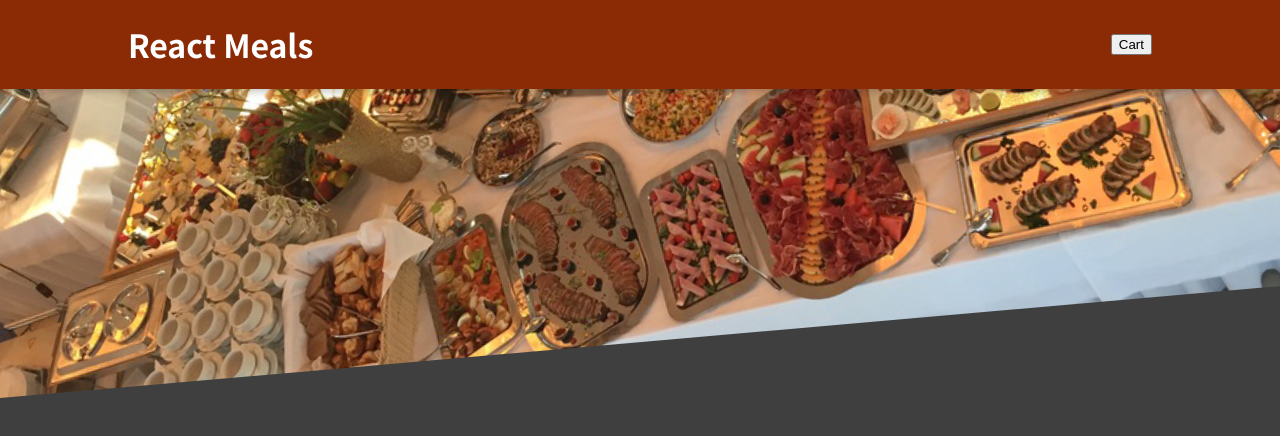
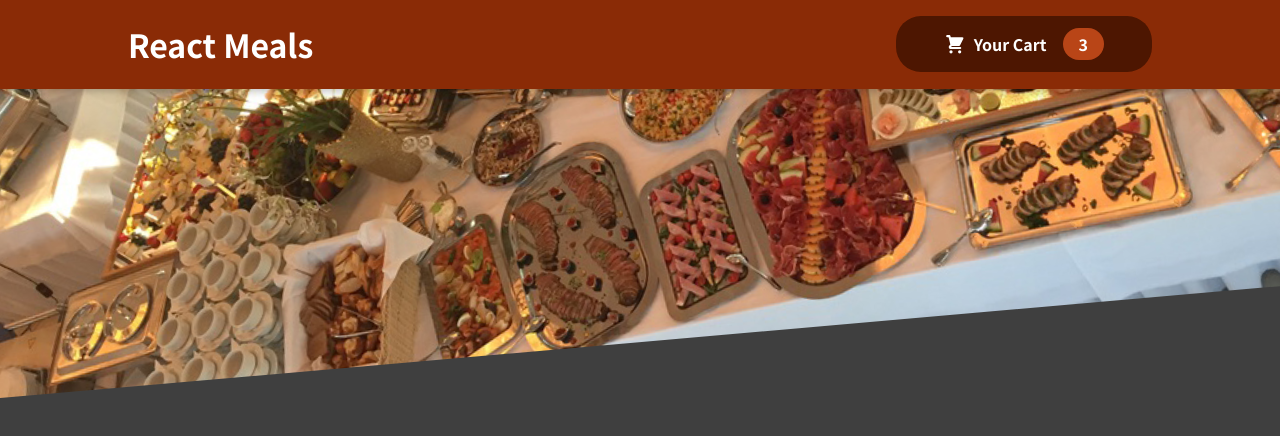
Before and after one commit to anshgandhi/reactjs-practice-projects, a React (Create React App) app in the folder food-ordering-app/: page / in a window 1280 px wide. Shown: the top 436 px of the page. Built offline with nearby package versions, Linux system fonts and the light colour scheme.

Commit message:
header cart icon

```diff
--- /dev/null
+++ b/food-ordering-app/src/components/Cart/CartIcon.js
@@ -0,0 +1,13 @@
+const CartIcon = (props) => {
+  return (
+    <svg
+      xmlns="https://www.w3.org/2000/svg"
+      viewBox="0 0 20 20"
+      fill="currentColor"
+    >
+      <path d="M3 1a1 1 0 000 2h1.22l.305 1.222a.997.997 0 00.01.042l1.358 5.43-.893.892C3.74 11.846 4.632 14 6.414 14H15a1 1 0 000-2H6.414l1-1H14a1 1 0 00.894-.553l3-6A1 1 0 0017 3H6.28l-.31-1.243A1 1 0 005 1H3zM16 16.5a1.5 1.5 0 11-3 0 1.5 1.5 0 013 0zM6.5 18a1.5 1.5 0 100-3 1.5 1.5 0 000 3z" />
+    </svg>
+  );
+};
+
+export default CartIcon;
--- a/food-ordering-app/src/components/Layout/Header.js
+++ b/food-ordering-app/src/components/Layout/Header.js
@@ -1,6 +1,7 @@
 import { Fragment } from "react";
 import mealsImage from "./../../assets/meals.jpg"
 import classes from "./Header.module.css"
+import HeaderCartButton from "./HeaderCartButton.js";
 
 const Header = (props) => {
   return <Fragment>
@@ -8,7 +9,7 @@
           <h1>
               React Meals
           </h1>
-          <button>Cart</button>
+          <HeaderCartButton></HeaderCartButton>
       </header>
       <div className={classes['main-image']}>
           <img src={mealsImage} alt=" A Table full of delicios food!">
--- /dev/null
+++ b/food-ordering-app/src/components/Layout/HeaderCartButton.js
@@ -0,0 +1,16 @@
+import classes from "./HeaderCartButton.module.css";
+import CartIcon from "./../Cart/CartIcon";
+
+const HeaderCartButton = (props) => {
+  return (
+    <button className={classes.button}>
+      <span className={classes.icon}>
+        <CartIcon></CartIcon>
+      </span>
+      <span>Your Cart</span>
+      <span className={classes.badge}>3</span>
+    </button>
+  );
+};
+
+export default HeaderCartButton;
--- /dev/null
+++ b/food-ordering-app/src/components/Layout/HeaderCartButton.module.css
@@ -0,0 +1,59 @@
+.button {
+    cursor: pointer;
+    font: inherit;
+    border: none;
+    background-color: #4d1601;
+    color: white;
+    padding: 0.75rem 3rem;
+    display: flex;
+    justify-content: space-around;
+    align-items: center;
+    border-radius: 25px;
+    font-weight: bold;
+}
+
+.button:hover,
+.button:active {
+    background-color: #2c0d00;
+}
+
+.icon {
+    width: 1.35rem;
+    height: 1.35rem;
+    margin-right: 0.5rem;
+}
+
+.badge {
+    background-color: #b94517;
+    padding: 0.25rem 1rem;
+    border-radius: 25px;
+    margin-left: 1rem;
+    font-weight: bold;
+}
+
+.button:hover .badge,
+.button:active .badge {
+    background-color: #92320c;
+}
+
+.bump {
+    animation: bump 300ms ease-out;
+}
+
+@keyframes bump {
+    0% {
+        transform: scale(1);
+    }
+    10% {
+        transform: scale(0.9);
+    }
+    30% {
+        transform: scale(1.1);
+    }
+    50% {
+        transform: scale(1.15);
+    }
+    100% {
+        transform: scale(1);
+    }
+}
```
